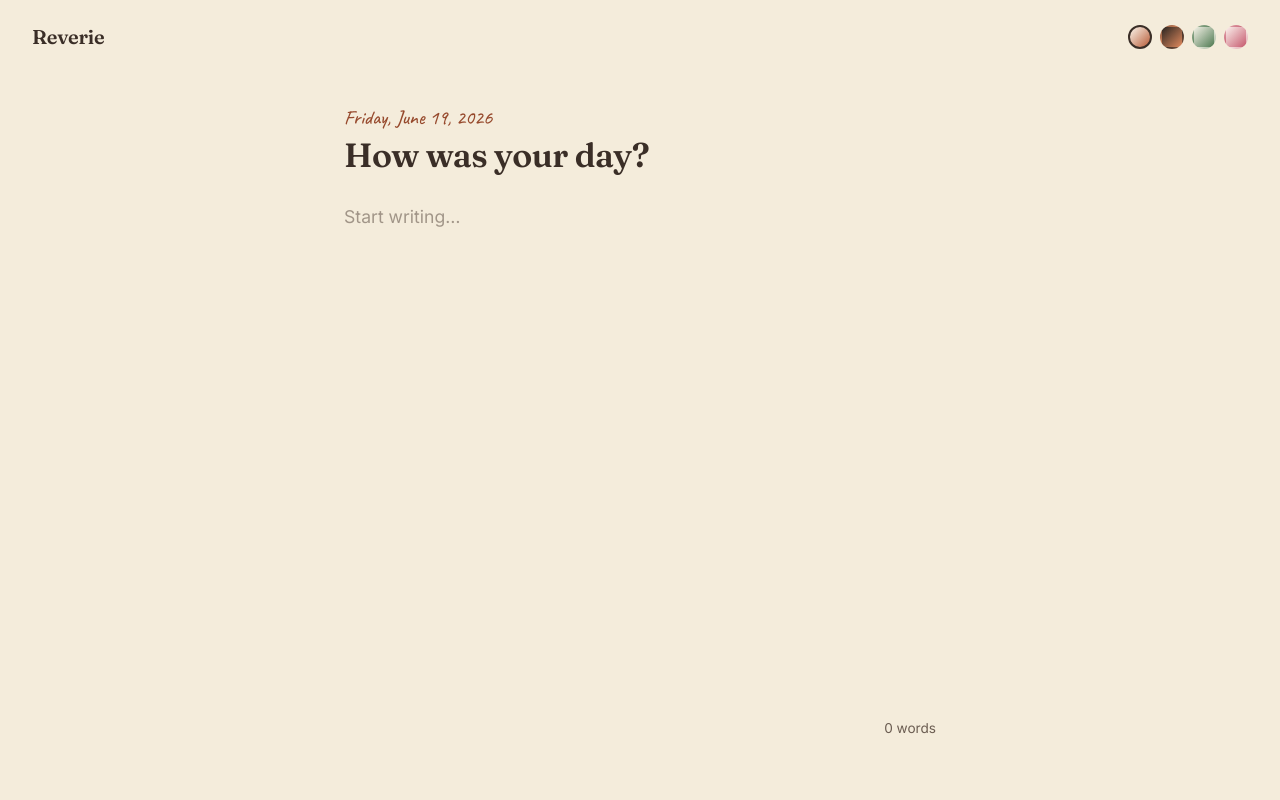
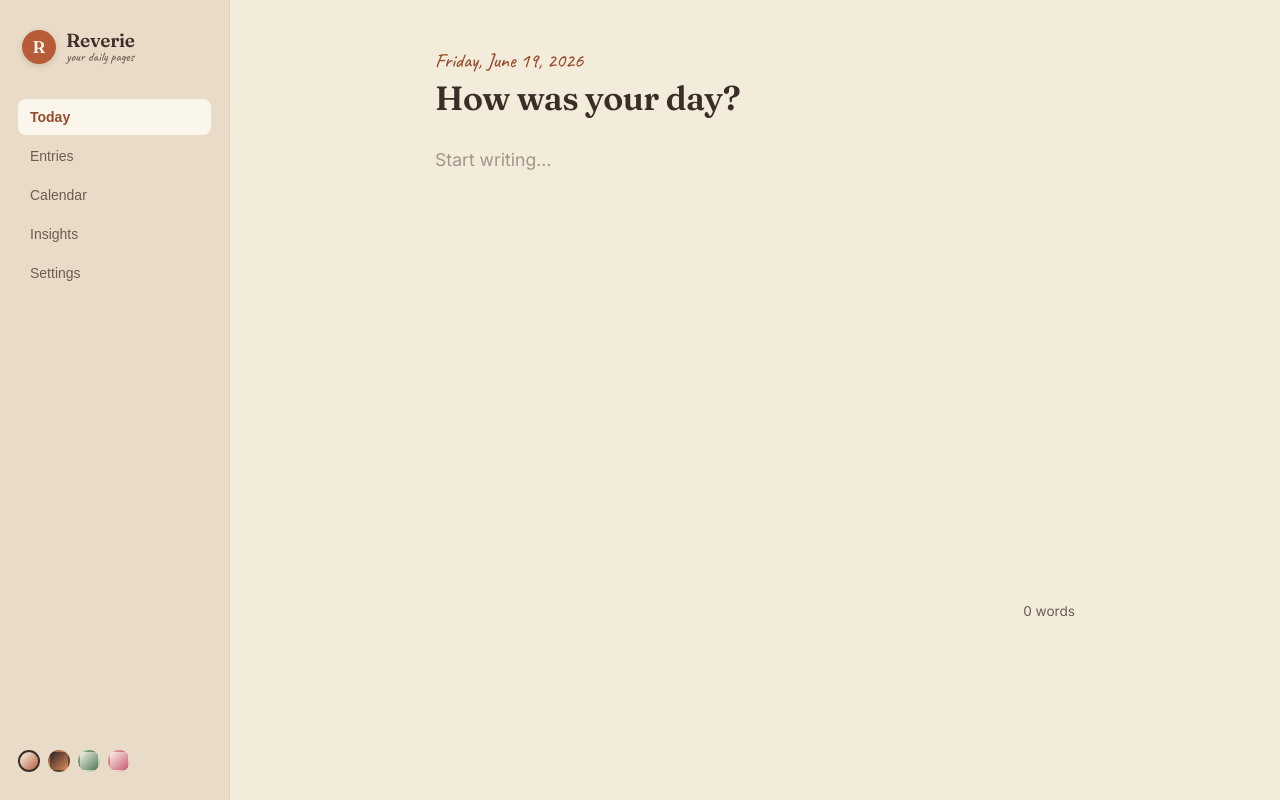
Before and after one commit to darshita2110/Reverie, a React (Vite) app: page / in a window 1280 px wide. Built offline with nearby package versions, Linux system fonts and the light colour scheme.

Commit message:
Added the sidebar

```diff
--- a/src/App.css
+++ b/src/App.css
@@ -1,10 +1,39 @@
-.page { min-height: 100vh; background: var(--paper-deep); display: flex; flex-direction: column; }
+.app { display: flex; height: 100vh; width: 100vw; }
 
-.topbar { display: flex; align-items: center; justify-content: space-between; padding: 1.5rem 2rem; }
-.brand { font-family: var(--font-display); font-weight: 600; font-size: 1.25rem; letter-spacing: -.2px; }
+.sidebar {
+  width: 230px; flex-shrink: 0;
+  background: var(--cream);
+  border-right: 1px solid var(--line);
+  display: flex; flex-direction: column;
+  padding: 28px 18px;
+  transition: background .4s ease, border-color .4s ease;
+}
+.brand { display: flex; align-items: center; gap: 10px; margin-bottom: 34px; padding-left: 4px; }
+.brand-mark {
+  width: 34px; height: 34px; border-radius: 50%;
+  background: var(--accent); color: var(--paper);
+  display: flex; align-items: center; justify-content: center;
+  font-family: var(--font-display); font-weight: 600; font-size: 17px;
+  box-shadow: 0 2px 6px var(--shadow); flex-shrink: 0;
+}
+.brand-text { font-family: var(--font-display); font-weight: 600; font-size: 19px; letter-spacing: -.2px; }
+.brand-sub { font-family: var(--font-hand); font-size: 13px; color: var(--ink-soft); margin-top: -3px; }
+
+.nav { display: flex; flex-direction: column; gap: 3px; }
+.nav-item {
+  text-align: left; width: 100%;
+  padding: 10px 12px; border-radius: 8px;
+  font-size: 14px; font-weight: 500; color: var(--ink-soft);
+  background: none; border: none; cursor: pointer;
+  transition: background .15s, color .15s;
+}
+.nav-item:hover { background: var(--paper); color: var(--ink); }
+.nav-item.active { background: var(--paper); color: var(--accent-deep); font-weight: 600; }
+
+.sidebar-spacer { flex: 1; }
 
 .theme-row { display: flex; gap: 8px; }
-.theme-dot { width: 24px; height: 24px; border-radius: 50%; border: 2px solid transparent; cursor: pointer; transition: transform .12s; }
+.theme-dot { width: 22px; height: 22px; border-radius: 50%; border: 2px solid transparent; cursor: pointer; transition: transform .12s; }
 .theme-dot:hover { transform: scale(1.1); }
 .theme-dot.active { border-color: var(--ink); }
 .t-classic   { background: linear-gradient(135deg,#FBF6EC,#B85C38); }
@@ -12,10 +41,14 @@
 .t-botanical { background: linear-gradient(135deg,#F3F1E6,#4F7A52); }
 .t-rose      { background: linear-gradient(135deg,#FBF0EC,#C65A6E); }
 
-.entry-area { flex: 1; width: 100%; max-width: 640px; margin: 0 auto; padding: 2rem 1.5rem 4rem; display: flex; flex-direction: column; }
+.main { flex: 1; min-width: 0; height: 100%; overflow-y: auto; background: var(--paper-deep); }
+.page { max-width: 720px; margin: 0 auto; padding: 48px 40px 90px; animation: fadeIn .35s ease; }
+@keyframes fadeIn { from { opacity: 0; transform: translateY(6px); } to { opacity: 1; transform: translateY(0); } }
+
 .date { font-family: var(--font-hand); color: var(--accent-deep); font-size: 1.25rem; margin-bottom: .25rem; }
 .greeting { font-family: var(--font-display); font-size: 2.1rem; font-weight: 600; letter-spacing: -.5px; margin-bottom: 1.5rem; }
+.placeholder-note { color: var(--ink-soft); font-size: 1rem; }
 
-.writer { flex: 1; min-height: 50vh; width: 100%; border: none; outline: none; resize: none; background: transparent; color: var(--ink); font-family: var(--font-body); font-size: 1.1rem; line-height: 1.9; }
+.writer { width: 100%; min-height: 55vh; border: none; outline: none; resize: none; background: transparent; color: var(--ink); font-family: var(--font-body); font-size: 1.1rem; line-height: 1.9; }
 .writer::placeholder { color: var(--ink-soft); opacity: .6; }
 .count { color: var(--ink-soft); font-size: .85rem; text-align: right; margin-top: 1rem; }
--- a/src/App.tsx
+++ b/src/App.tsx
@@ -1,17 +1,35 @@
 import { useState, useEffect } from 'react'
+import Sidebar from './Sidebar'
 import './App.css'
 
 const themes = ['classic', 'dusk', 'botanical', 'rose'] as const
 type Theme = typeof themes[number]
+type Page = 'today' | 'entries' | 'calendar' | 'insights' | 'settings'
 
 function App() {
-  const [entry, setEntry] = useState('')
   const [theme, setTheme] = useState<Theme>('classic')
+  const [page, setPage] = useState<Page>('today')
 
   useEffect(() => {
     document.body.setAttribute('data-theme', theme)
   }, [theme])
 
+  return (
+    <div className="app">
+      <Sidebar page={page} onNavigate={setPage} theme={theme} onThemeChange={setTheme} />
+      <main className="main">
+        {page === 'today' && <TodayPage />}
+        {page === 'entries' && <Placeholder title="Entries" note="Your past pages will live here." />}
+        {page === 'calendar' && <Placeholder title="Calendar" note="A month view of your writing." />}
+        {page === 'insights' && <Placeholder title="Insights" note="Moods, streaks and word counts." />}
+        {page === 'settings' && <Placeholder title="Settings" note="Make this diary feel like yours." />}
+      </main>
+    </div>
+  )
+}
+
+function TodayPage() {
+  const [entry, setEntry] = useState('')
   const today = new Date().toLocaleDateString(undefined, {
     weekday: 'long', day: 'numeric', month: 'long', year: 'numeric',
   })
@@ -19,21 +37,6 @@ function App() {
 
   return (
     <div className="page">
-      <header className="topbar">
-        <span className="brand">Reverie</span>
-        <div className="theme-row">
-          {themes.map((t) => (
-            <button
-              key={t}
-              className={`theme-dot t-${t} ${theme === t ? 'active' : ''}`}
-              onClick={() => setTheme(t)}
-              aria-label={t}
-            />
-          ))}
-        </div>
-      </header>
-
-      <main className="entry-area">
       <p className="date">{today}</p>
       <h1 className="greeting">How was your day?</h1>
       <textarea
@@ -43,7 +46,15 @@ function App() {
         onChange={(e) => setEntry(e.target.value)}
       />
       <p className="count">{wordCount} words</p>
-      </main>
+    </div>
+  )
+}
+
+function Placeholder({ title, note }: { title: string; note: string }) {
+  return (
+    <div className="page">
+      <h1 className="greeting">{title}</h1>
+      <p className="placeholder-note">{note}</p>
     </div>
   )
 }
--- /dev/null
+++ b/src/Sidebar.tsx
@@ -0,0 +1,57 @@
+type Page = 'today' | 'entries' | 'calendar' | 'insights' | 'settings'
+type Theme = 'classic' | 'dusk' | 'botanical' | 'rose'
+
+const navItems: { id: Page; label: string }[] = [
+  { id: 'today', label: 'Today' },
+  { id: 'entries', label: 'Entries' },
+  { id: 'calendar', label: 'Calendar' },
+  { id: 'insights', label: 'Insights' },
+  { id: 'settings', label: 'Settings' },
+]
+const themes: Theme[] = ['classic', 'dusk', 'botanical', 'rose']
+
+type SidebarProps = {
+  page: Page
+  onNavigate: (page: Page) => void
+  theme: Theme
+  onThemeChange: (theme: Theme) => void
+}
+
+export default function Sidebar({ page, onNavigate, theme, onThemeChange }: SidebarProps) {
+  return (
+    <aside className="sidebar">
+      <div className="brand">
+        <div className="brand-mark">R</div>
+        <div>
+          <div className="brand-text">Reverie</div>
+          <div className="brand-sub">your daily pages</div>
+        </div>
+      </div>
+
+      <nav className="nav">
+        {navItems.map((item) => (
+          <button
+            key={item.id}
+            className={`nav-item ${page === item.id ? 'active' : ''}`}
+            onClick={() => onNavigate(item.id)}
+          >
+            {item.label}
+          </button>
+        ))}
+      </nav>
+
+      <div className="sidebar-spacer" />
+
+      <div className="theme-row">
+        {themes.map((t) => (
+          <button
+            key={t}
+            className={`theme-dot t-${t} ${theme === t ? 'active' : ''}`}
+            onClick={() => onThemeChange(t)}
+            aria-label={t}
+          />
+        ))}
+      </div>
+    </aside>
+  )
+}
```
Lines whose indentation alone changed are shown as unchanged.
